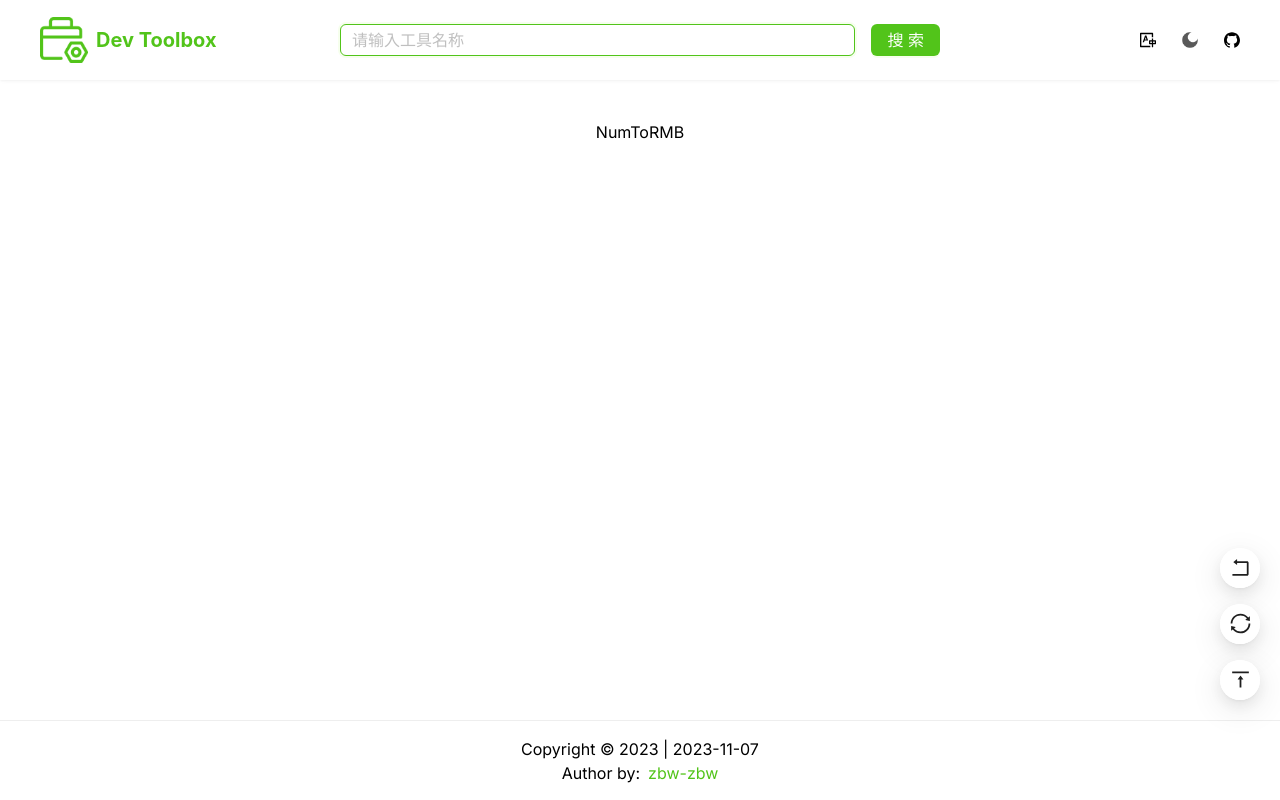
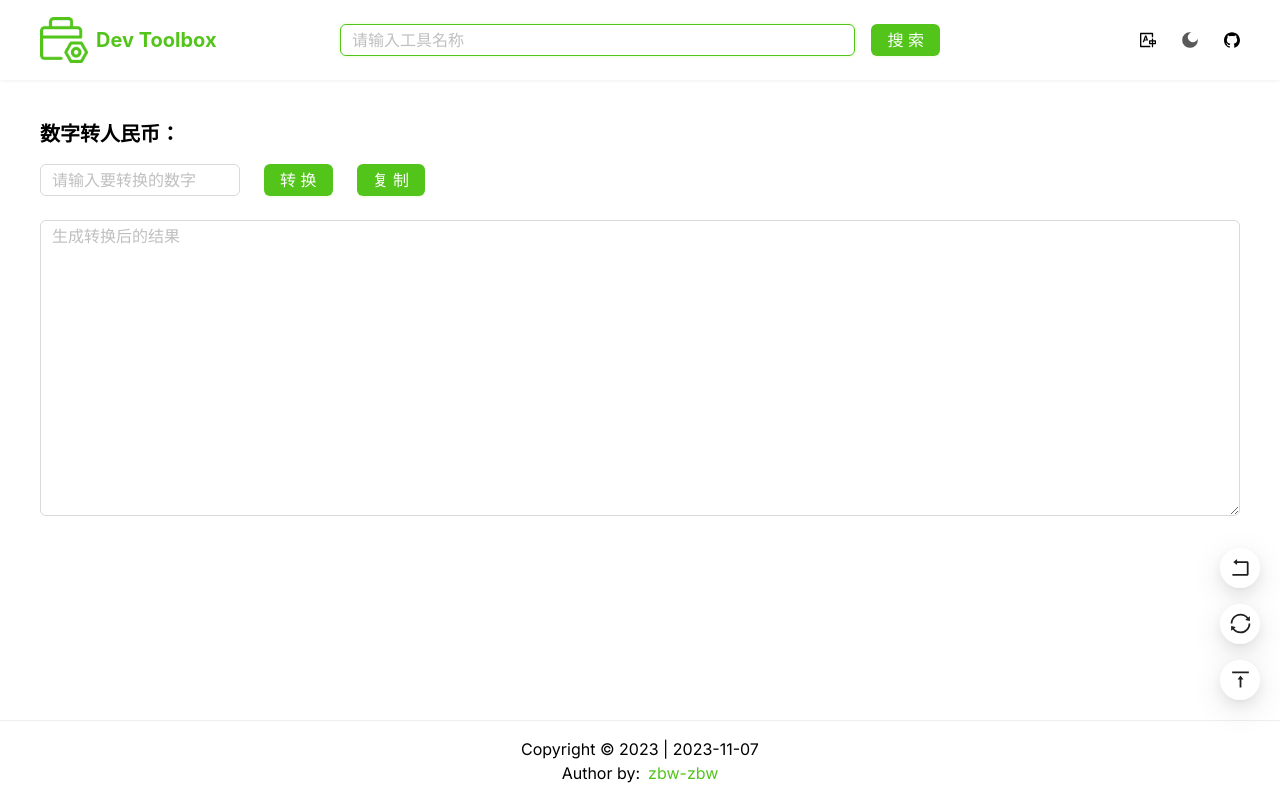
Before and after one commit to zbw-zbw/dev-toolbox, a Next.js app: page /num-to-rmb in a window 1280 px wide. Built offline with nearby package versions, Linux system fonts and the light colour scheme.

Commit message:
feat: ✨ add num-to-rmb page

```diff
--- a/package.json
+++ b/package.json
@@ -41,6 +41,7 @@
     "copy-to-clipboard": "^3.3.3",
     "dayjs": "^1.11.10",
     "next": "14.0.1",
+    "nzh": "^1.0.11",
     "react": "^18",
     "react-dom": "^18",
     "sharp": "^0.32.6"
--- a/src/app/binary-convert/page.tsx
+++ b/src/app/binary-convert/page.tsx
@@ -82,6 +82,7 @@ function BinaryConvert() {
             placeholder="请输入需要转换的数字/字符"
             value={content}
             onChange={onContentChange}
+            allowClear
             autoFocus
             style={{ width: 336 }}
           />
--- a/src/app/config.ts
+++ b/src/app/config.ts
@@ -48,6 +48,12 @@ export const tools = [
     icon: '/binary.png',
   },
   {
+    title: '数字转人民币',
+    desc: '数字转人民币工具',
+    path: '/num-to-rmb',
+    icon: '/rmb.png',
+  },
+  {
     title: '二维码生成器',
     desc: '文本 / 链接生成二维码工具',
     path: '/qrcode',
@@ -64,12 +70,6 @@ export const tools = [
     desc: 'JSON 转换成 Typescript 类型工具',
     path: '/json-to-ts',
     icon: '/ts.png',
-  },
-  {
-    title: '数字转人民币',
-    desc: '数字转人民币工具',
-    path: '/num-to-rmb',
-    icon: '/rmb.png',
   },
   {
     title: '代码着色',
--- a/src/app/num-to-rmb/page.tsx
+++ b/src/app/num-to-rmb/page.tsx
@@ -1,5 +1,50 @@
+'use client';
+
+import { ChangeEvent, useState } from 'react';
+import { Button, Input, Space, message } from 'antd';
+import TextArea from 'antd/es/input/TextArea';
+import nzh from 'nzh';
+
+import CopyBtn from '@/components/copy-btn';
+import { isEmpty } from '@/utils/is';
+
 function NumToRMB() {
-  return <div>NumToRMB</div>;
+  const [value, setValue] = useState('');
+  const [result, setResult] = useState('');
+
+  const onValueChange = (e: ChangeEvent<HTMLInputElement>) => {
+    setValue(e.target.value);
+  };
+
+  const onResultChange = (e: ChangeEvent<HTMLTextAreaElement>) => {
+    setResult(e.target.value);
+  };
+
+  const handleConvert = () => {
+    if (isEmpty(value)) return void message.warning('内容不能为空～');
+
+    setResult(nzh.cn.encodeB(value));
+  };
+
+  return (
+    <div className="w-full mx-auto">
+      <h2 className="mb-4 text-xl font-bold">数字转人民币：</h2>
+      <Input
+        value={value}
+        onChange={onValueChange}
+        allowClear
+        placeholder="请输入要转换的数字"
+        style={{ width: 200 }}
+      />
+      <Space className="ml-6" size="large">
+        <Button type="primary" onClick={handleConvert}>
+          转换
+        </Button>
+        <CopyBtn value={result} />
+      </Space>
+      <TextArea className="mt-6" value={result} onChange={onResultChange} rows={12} placeholder="生成转换后的结果" />
+    </div>
+  );
 }
 
 export default NumToRMB;
--- a/src/app/timestamp-convert/page.tsx
+++ b/src/app/timestamp-convert/page.tsx
@@ -63,7 +63,7 @@ function TimestampConvert() {
           <Button type="primary" className="ml-8 mr-8" onClick={convertDate}>
             转换
           </Button>
-          <Input value={newDate} onChange={onNewDateChange} style={{ width: 240 }} />
+          <Input value={newDate} onChange={onNewDateChange} allowClear style={{ width: 240 }} />
           <CopyBtn value={newDate} className="mx-8" />
         </div>
       </div>
```
Also changed, not shown: 1 other file (tests, documents, lock files or other folders).
